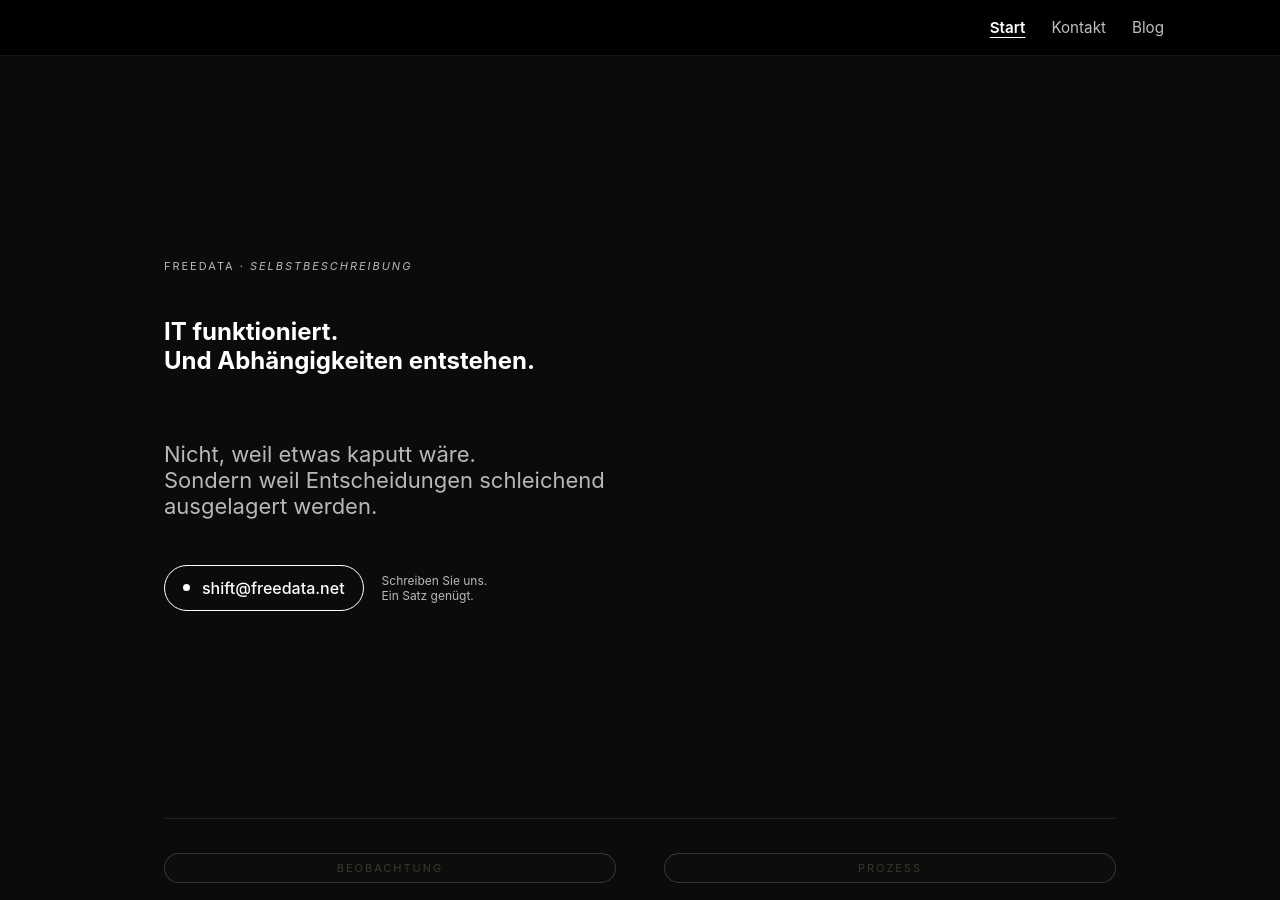
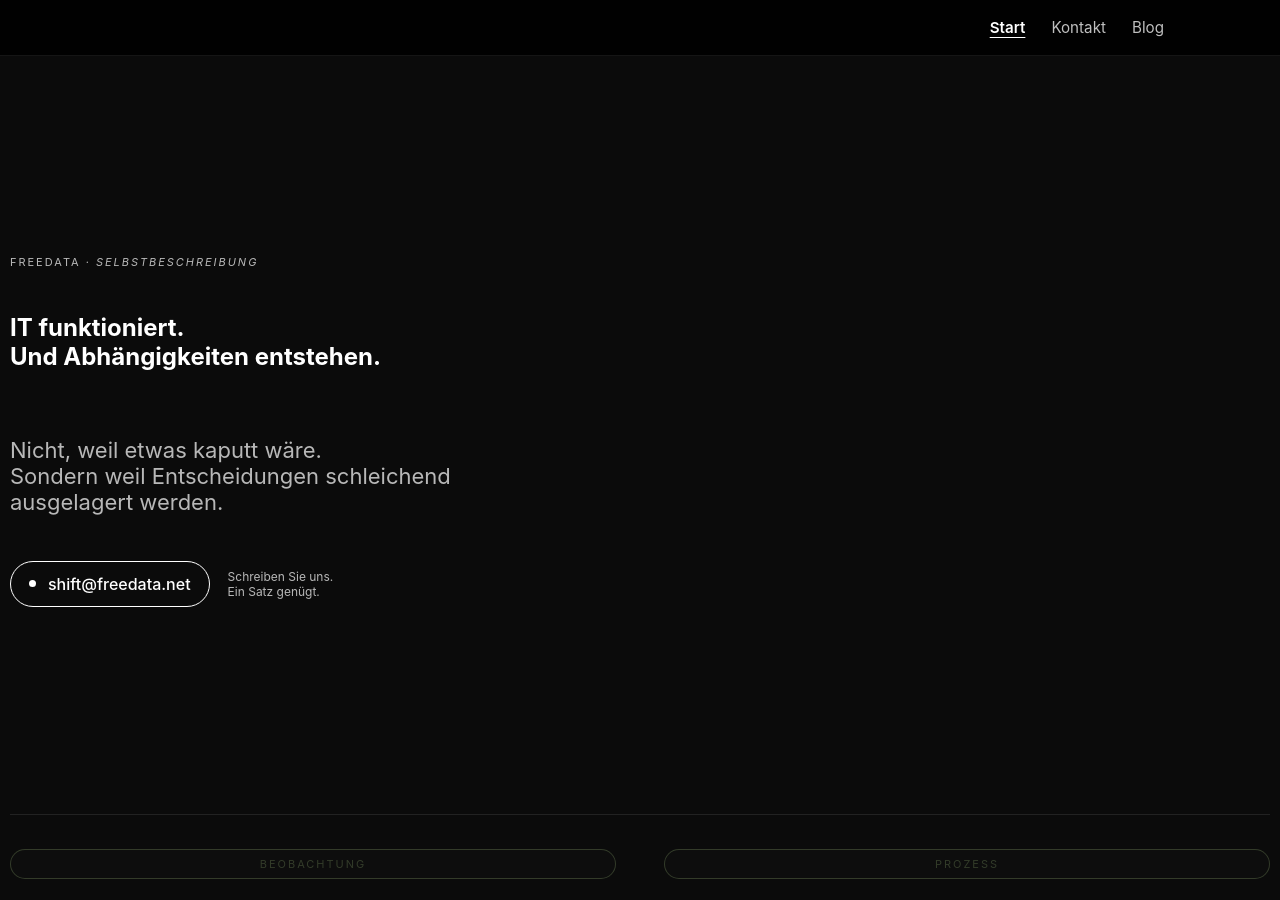
Before and after one commit to freedata-coop/freedata-coop.github.io, a Jekyll site: the page built from index.md, in a window 1280 px wide and 900 px high. Built offline with Jekyll 4.4.1, drawn with Linux system fonts in a browser that asks for light colours.

Commit message:
(test): customize blog

```diff
--- a/_layouts/default.html
+++ b/_layouts/default.html
@@ -27,7 +27,7 @@
 
   <body theme="{{ page.theme | default: 'dark' }}">
     {% include header.html %}
-    <main class="wrap" aria-label="Content">
+    <main class="page-content" aria-label="Content">
       <div class="wrapper">
         {{ content }}
       </div>
--- a/assets/custom.css
+++ b/assets/custom.css
@@ -37,6 +37,15 @@ a:hover{
   max-width:1000px;
   margin:0 auto;
   padding:28px 24px;
+}
+
+.page-content{
+  padding-top: 12px;
+}
+
+.wrapper {
+  padding-right: 5px;
+  padding-left: 5px;
 }
 
 /* Hero */
```
